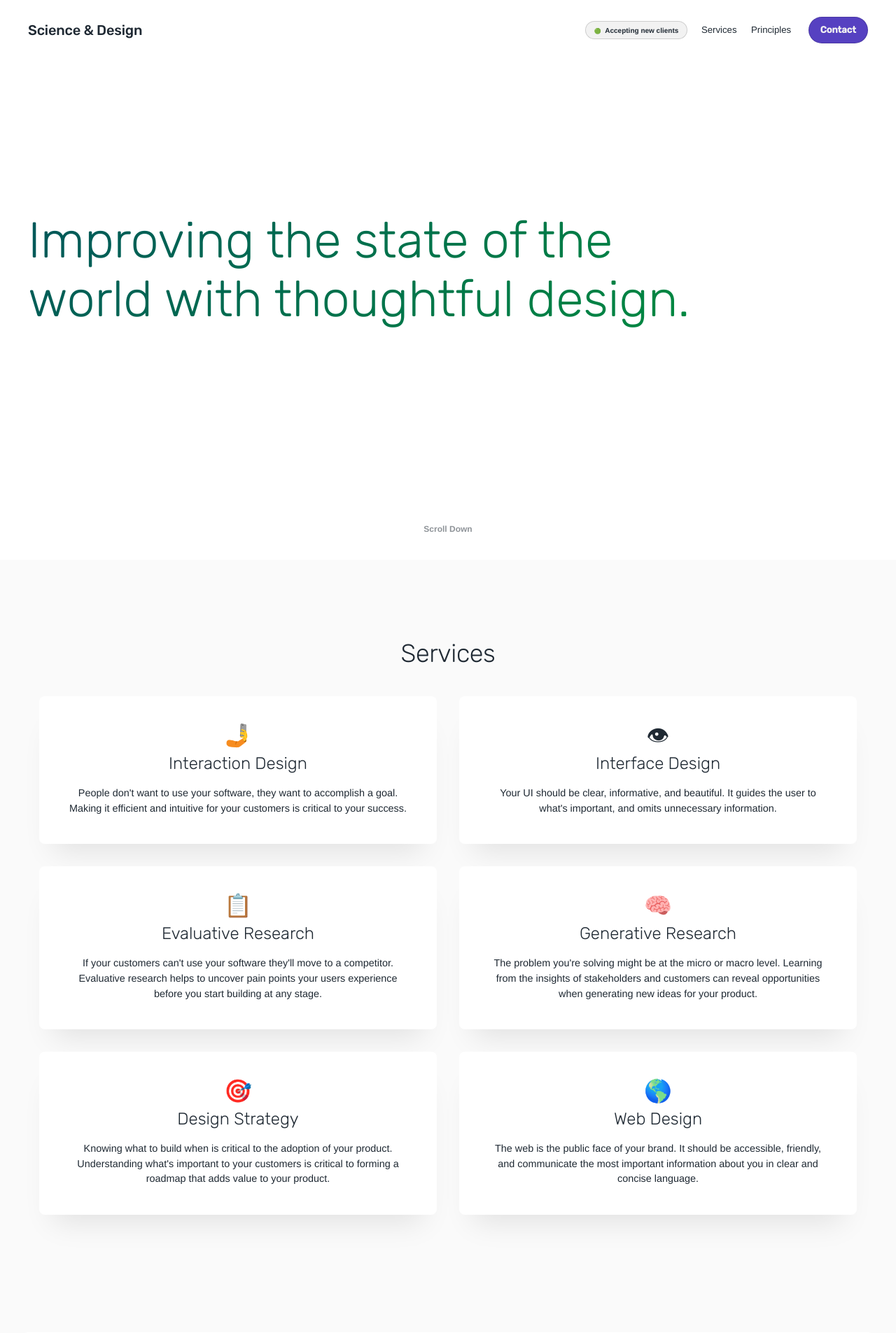
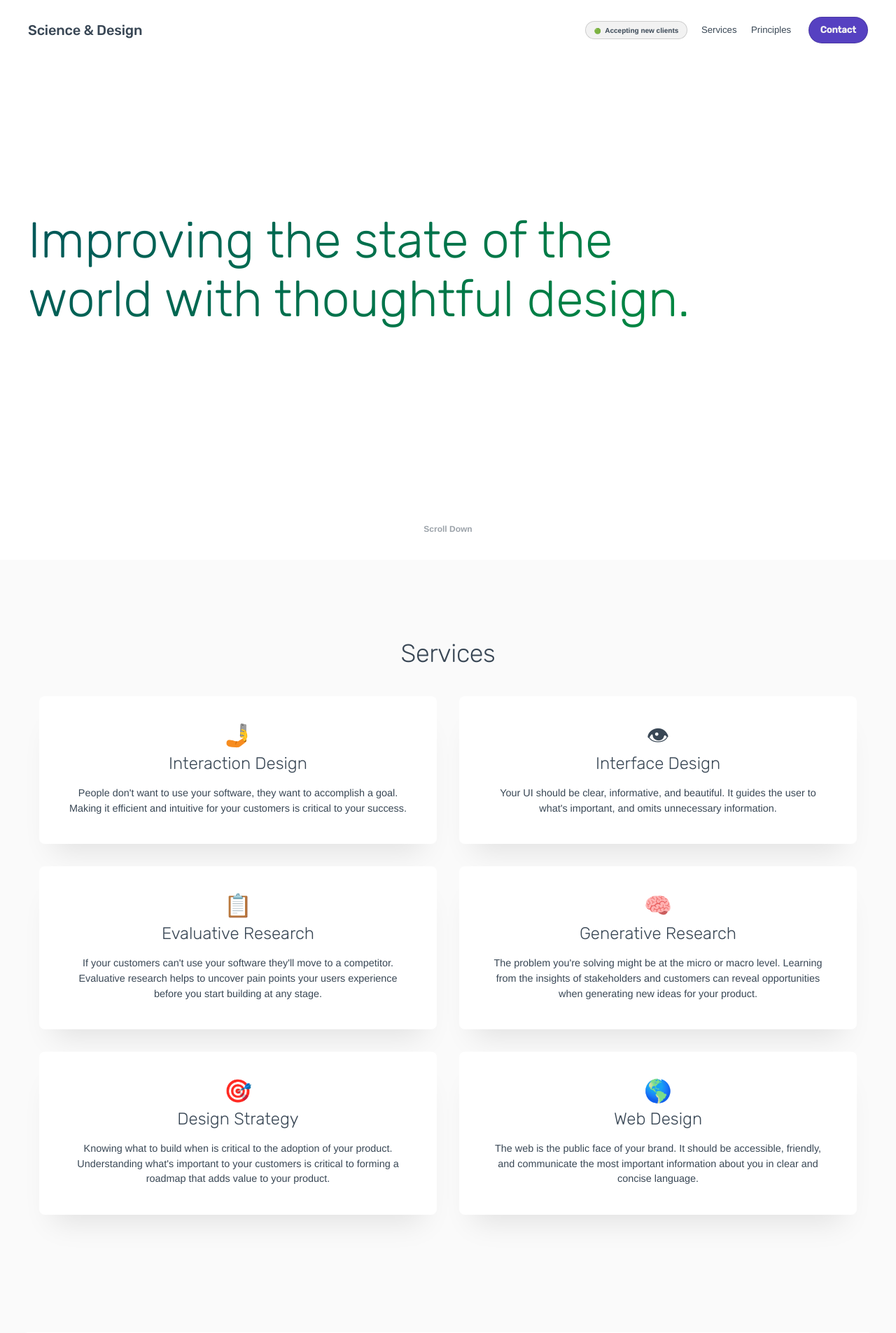
Before and after one commit to Retype5555/scienceanddesign, a PHP site: page / in a window 1280 px wide. Shown: the top 1905 px of the page at 70% size. Run offline with PHP 8.4, Linux system fonts and the light colour scheme.

Commit message:
Update variables.css

```diff
--- a/design-system/css/variables.css
+++ b/design-system/css/variables.css
@@ -26,7 +26,7 @@
   --font-size-4: 1.5rem;
   --line-height-4: 2rem;
 
-  --font-color-dark: rgba(31,41,51,1);
+  --font-color-dark: rgba(57,71,85,1);
   --font-color-light: #FAFAFA;
   --font-label-lm: #666;
   --font-label-dm: #C2C2C2;
```
